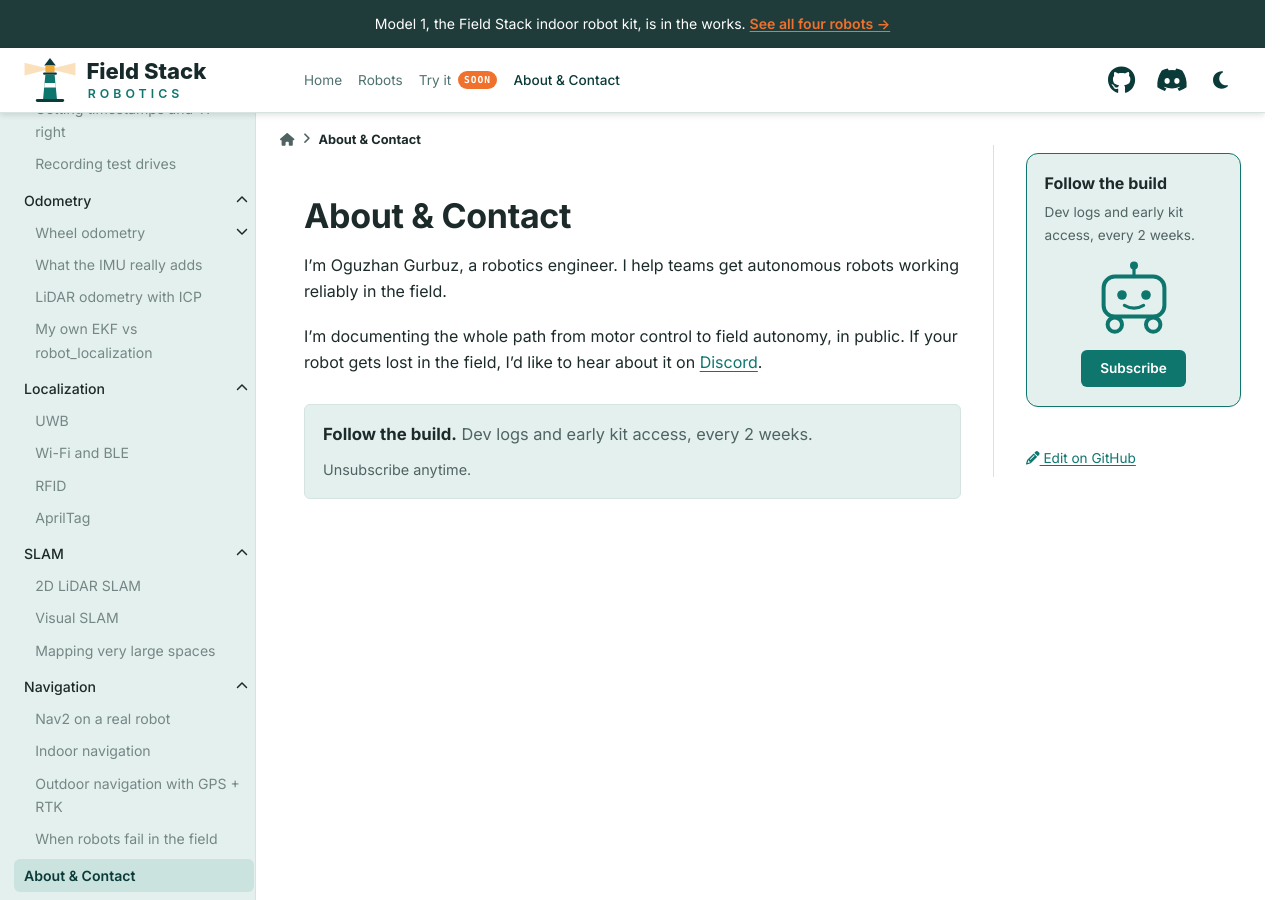
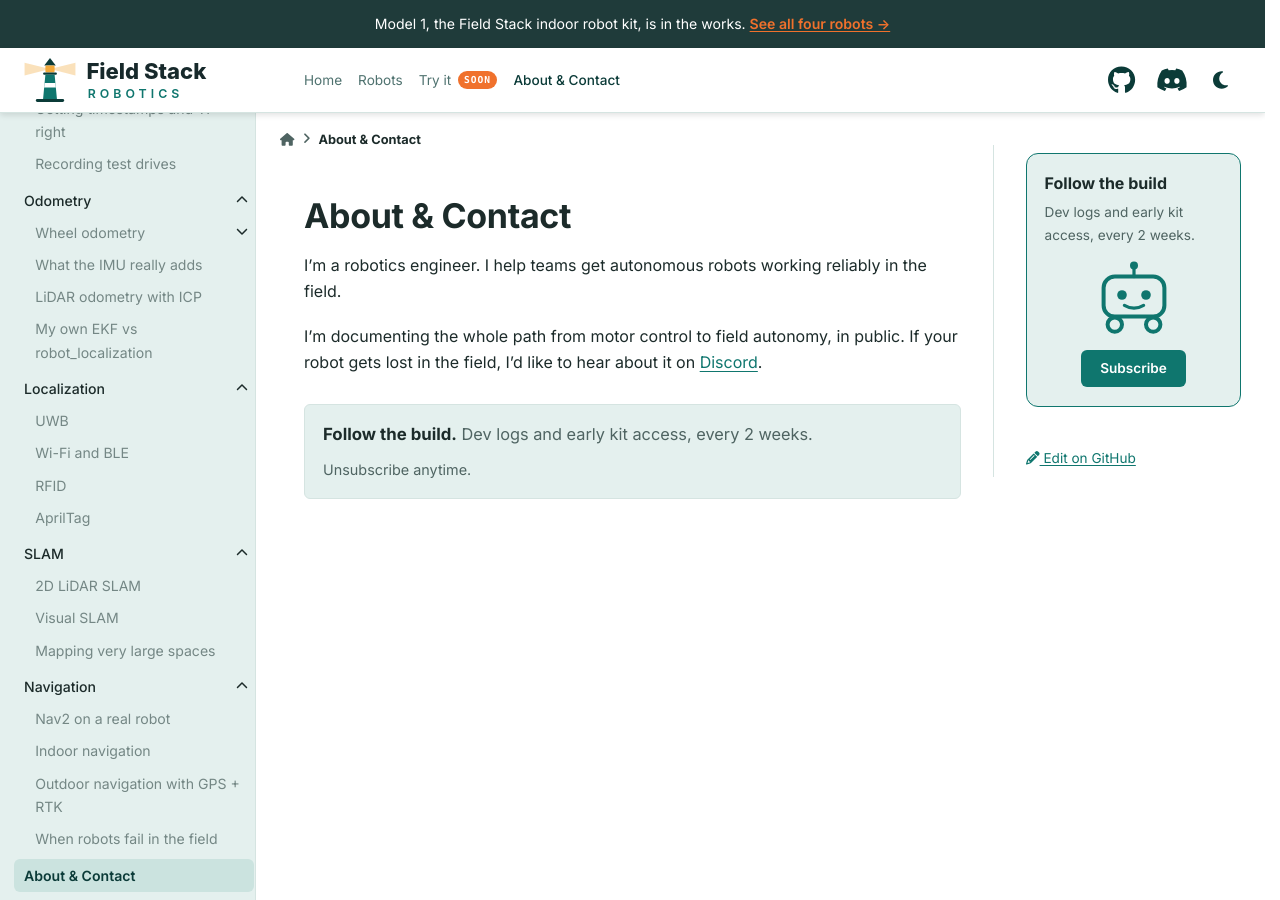
Before and after one commit to field-stack-robotics/fieldstackrobotics.com, a Sphinx documentation site: the page built from docs/about.md, in a window 1280 px wide and 900 px high. Built offline with Sphinx 7.4.7 and the PyData theme 0.15.4, drawn with Linux system fonts in a browser that asks for light colours; some of the changed text lies outside the part shown.

Commit message:
Remove personal name from the site

```diff
--- a/docs/about.md
+++ b/docs/about.md
@@ -1,6 +1,6 @@
 # About & Contact
 
-I'm Oguzhan Gurbuz, a robotics engineer. I help teams get autonomous robots working reliably in the field.
+I'm a robotics engineer. I help teams get autonomous robots working reliably in the field.
 
 I'm documenting the whole path from motor control to field autonomy, in public.
 If your robot gets lost in the field, I'd like to hear about it on [Discord](https://discord.gg/NCBbzgu32).
--- a/docs/conf.py
+++ b/docs/conf.py
@@ -2,8 +2,8 @@
 # Docs: https://www.sphinx-doc.org/en/master/usage/configuration.html
 
 project = "Field Stack Robotics"
-author = "Oguzhan Gurbuz"
-copyright = "2026, Oguzhan Gurbuz"
+author = "Field Stack Robotics"
+copyright = "2026, Field Stack Robotics"
 
 extensions = [
     "myst_parser",  # write pages in Markdown (.md)
```
